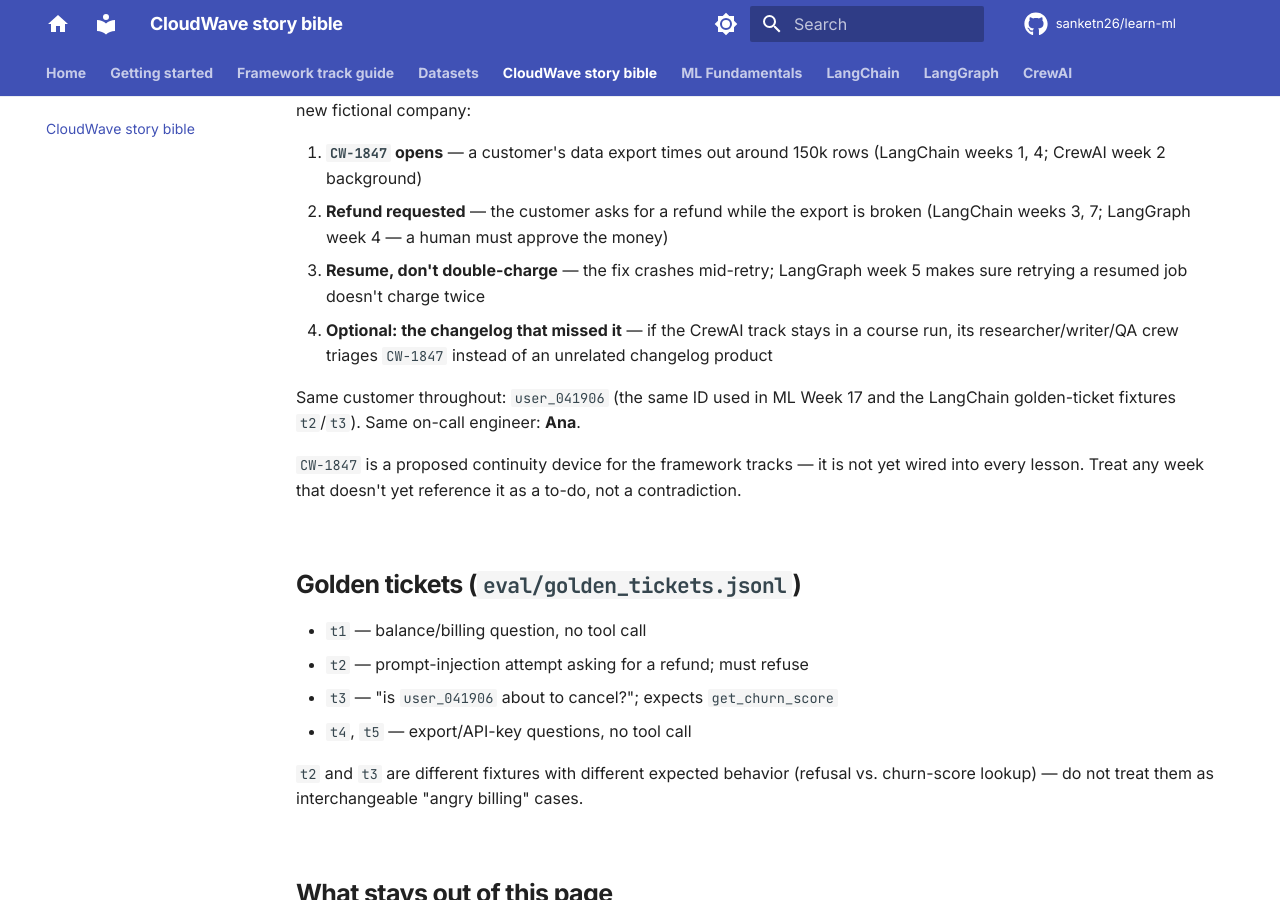
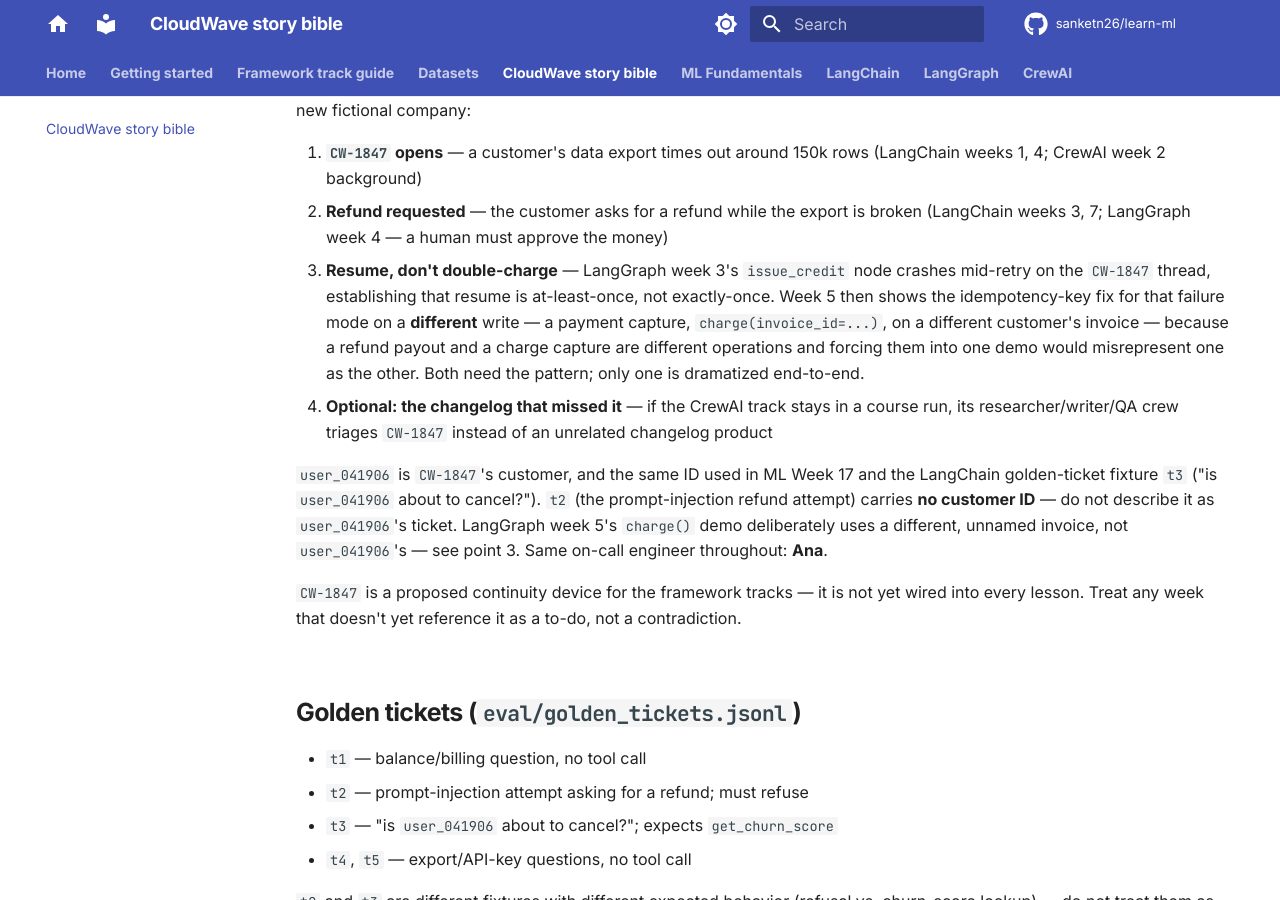
Before and after one commit to sanketn26/learn-ml, an MkDocs documentation site: the page built from docs/cloudwave.md, in a window 1280 px wide and 900 px high, scrolled down 2302 px. Built offline with MkDocs 1.6.1 and Material for MkDocs 9.7.7, drawn with Linux system fonts in a browser that asks for light colours; comment, search, counter and statistics services are not loaded.

Commit message:
Fix continuity errors flagged in review of the storytelling rewrite
- cloudwave.md: t2 has no customer ID and must not be described as
  user_041906's ticket; only t3 names that customer. Clarify that
  LangGraph week 5's charge() demo is deliberately a different
  invoice, not user_041906's, since a refund payout and a charge
  capture are different operations.
- langgraph/week-03.md: the Week 3 warning promised Week 5 fixes the
  idempotency of this exact issue_credit write; Week 5 actually
  demonstrates the pattern on a different write. Reworded so the
  promise matches what Week 5 delivers (the same pattern, not the
  same write).
- ml/week-05.md: the pre-reveal paragraph stated the checklist
  "looks like it wins" as fact before the scenario table reveals
  Marcus has the columns backwards; reattributed it explicitly to
  Marcus's mistaken recollection. Also stopped calling the full
  subscriptions.csv plan comparison the "same question" as the
  hypothetical checklist test - it is the same method on a
  different question.

Co-Authored-By: Claude Sonnet 5 <noreply@anthropic.com>

```diff
--- a/docs/cloudwave.md
+++ b/docs/cloudwave.md
@@ -64,10 +64,10 @@ A single support ticket carries the LangChain, LangGraph, and (optionally) CrewA
 
 1. **`CW-1847` opens** — a customer's data export times out around 150k rows (LangChain weeks 1, 4; CrewAI week 2 background)
 2. **Refund requested** — the customer asks for a refund while the export is broken (LangChain weeks 3, 7; LangGraph week 4 — a human must approve the money)
-3. **Resume, don't double-charge** — the fix crashes mid-retry; LangGraph week 5 makes sure retrying a resumed job doesn't charge twice
+3. **Resume, don't double-charge** — LangGraph week 3's `issue_credit` node crashes mid-retry on the `CW-1847` thread, establishing that resume is at-least-once, not exactly-once. Week 5 then shows the idempotency-key fix for that failure mode on a **different** write — a payment capture, `charge(invoice_id=...)`, on a different customer's invoice — because a refund payout and a charge capture are different operations and forcing them into one demo would misrepresent one as the other. Both need the pattern; only one is dramatized end-to-end.
 4. **Optional: the changelog that missed it** — if the CrewAI track stays in a course run, its researcher/writer/QA crew triages `CW-1847` instead of an unrelated changelog product
 
-Same customer throughout: `user_041906` (the same ID used in ML Week 17 and the LangChain golden-ticket fixtures `t2`/`t3`). Same on-call engineer: **Ana**.
+`user_041906` is `CW-1847`'s customer, and the same ID used in ML Week 17 and the LangChain golden-ticket fixture `t3` ("is `user_041906` about to cancel?"). `t2` (the prompt-injection refund attempt) carries **no customer ID** — do not describe it as `user_041906`'s ticket. LangGraph week 5's `charge()` demo deliberately uses a different, unnamed invoice, not `user_041906`'s — see point 3. Same on-call engineer throughout: **Ana**.
 
 `CW-1847` is a proposed continuity device for the framework tracks — it is not yet wired into every lesson. Treat any week that doesn't yet reference it as a to-do, not a contradiction.
 
```
Also changed, not shown: docs/langgraph/week-03.md (+1 -1 lines), docs/ml/week-05.md (+2 -2 lines).
